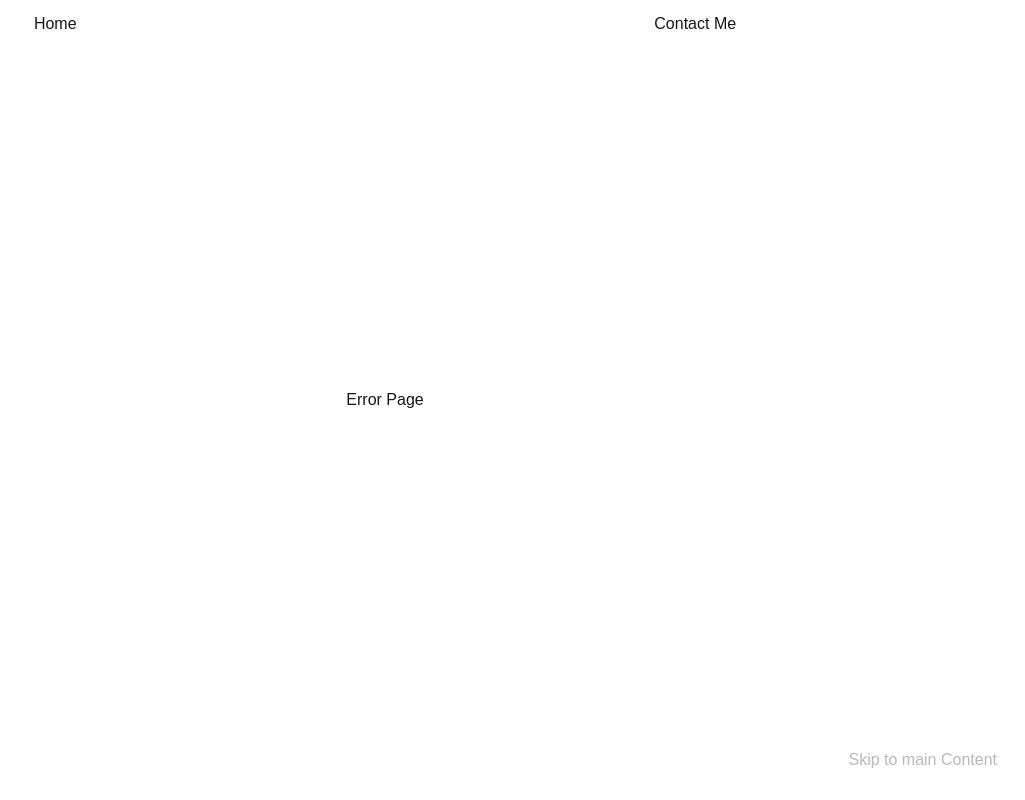
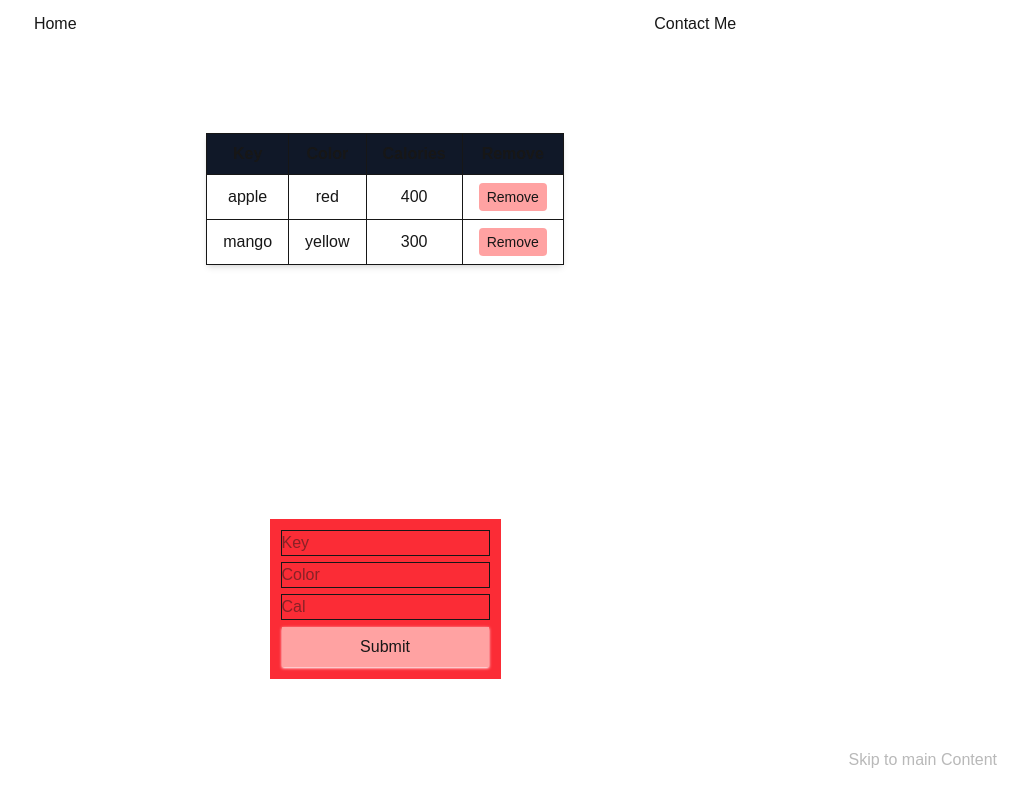
Before and after one commit to 00AbHi00/ThreeDPortfolio, a Next.js app: page /questions/2 in a window 1280 px wide. Before the commit this address had no page. Shown: the whole page, without its empty margins (255-1280 px from the left). Built offline with nearby package versions, Linux system fonts and the light colour scheme.

Commit message:
problem 2 solved

```diff
--- a/src/app/questions/1/page.tsx
+++ b/src/app/questions/1/page.tsx
@@ -1,27 +1,25 @@
+// Problem, Create a create usedebounce hook, which is capable of debouncing using setTimeout
+// Implementations
+// In the page.tsx, we create state input variable for storing the value,  hook which returns a value the
 'use client'
-import  { useState,useEffect, useRef } from "react";
+import  { useState, useRef } from "react";
 import useDebounce from "./useDebounce";
 export default function FunctionName() {
-    const InputRef=useRef<HTMLInputElement>(null)
     const [input, setInput]= useState('');
 
-
-    const debouncedInp=useDebounce(InputRef.current?.value||'',1000)
+    const debouncedInp=useDebounce(input,1000)
     // Using use State rerenders the component, so we can use ref to avoiod doing this
 
     const handleChange=(e:React.ChangeEvent<HTMLInputElement>)=>
     {
-      if(InputRef.current)
-      {
-        setInput(InputRef.current?.value)
-      }
+        setInput(e.currentTarget.value)
+
     }
 
     return (
     <div className="grid h-screen place-items-center ">
         <div>
           <input
-            ref={InputRef}
             onChange={handleChange}
             className="p-3 text-2xl outline focus:outline-red-900"
             type="search" name="" id="" />
--- /dev/null
+++ b/src/app/questions/2/page.tsx
@@ -0,0 +1,138 @@
+"use client";
+
+import { useState } from "react";
+
+type foodType = {
+  [key: string]: {
+    color: string;
+    cal: number;
+  };
+};
+export default function FunctionName() {
+  const [foods, setFoods] = useState<foodType>({
+    apple: {
+      color: "red",
+      cal: 400,
+    },
+    mango: {
+      color: "yellow",
+      cal: 300,
+    },
+  });
+  const keys = Object.keys(foods) as Array<keyof typeof foods>;
+  const submitHandler = (e: React.FormEvent<HTMLFormElement>) => {
+    e.preventDefault();
+    const formData = new FormData(e.currentTarget);
+    const KeyVal = formData.get("key") as string;
+    try {
+      setFoods((prev) => ({
+        ...prev,
+        [KeyVal]: {
+          color: formData.get("color") as string,
+          cal: parseInt(formData.get("cal") as string) | 0,
+        },
+      }));
+    } catch (e) {
+      console.log("Error Occured");
+    }
+  };
+  const removeVal = (itemKey: string) => {
+    setFoods((prev) => {
+      const updated = { ...prev };
+      delete updated[itemKey];
+      return updated;
+    });
+  };
+  const sortAscendingCal = () => {
+    setFoods((prev) => {
+      const sortedEntries = Object.entries(prev).sort(
+        ([, a], [, b]) => a.cal - b.cal
+      );
+      return Object.fromEntries(sortedEntries);
+    });
+  };
+  const sortAscendingColor = () => {
+    setFoods((prev) => {
+      const sortedEntries = Object.entries(prev).sort(([,a], [,b]) =>
+        a.color.localeCompare(b.color)
+      );
+      return Object.fromEntries(sortedEntries);
+    });
+  };
+  const sortAscendingKeys = () => {
+    setFoods((prev) => {
+      const sortedEntries = Object.entries(prev).sort(([a], [b]) =>
+        a.localeCompare(b)
+      );
+      return Object.fromEntries(sortedEntries);
+    });
+  };
+
+  return (
+    <div className="grid h-screen place-items-center ">
+      <table className="shadow-md rounded border border-gray-200 m-3">
+        <thead className="bg-gray-900">
+          <tr>
+            <th className="px-4 py-2 border" onClick={sortAscendingKeys}>Key</th>
+            <th className="px-4 py-2 border" onClick={sortAscendingColor} >Color</th>
+            <th className="px-4 py-2 border" onClick={sortAscendingCal}>Calories</th>
+            <th className="px-4 py-2 border">Remove</th>
+          </tr>
+        </thead>
+        <tbody>
+          {keys.map((item) => (
+            <tr key={item} className="text-center">
+              <td className="border px-4 py-2">{item}</td>
+              <td className="border px-4 py-2">{foods[item].color}</td>
+              <td className="border px-4 py-2">{foods[item].cal}</td>
+              <td className="border px-4 py-2">
+                <button
+                  onClick={() => removeVal(item.toString())}
+                  className="bg-red-300 hover:bg-red-500 px-2 py-1 rounded text-sm"
+                >
+                  Remove
+                </button>
+              </td>
+            </tr>
+          ))}
+        </tbody>
+      </table>
+
+      <>
+        <form
+          onSubmit={submitHandler}
+          className="flex flex-col gap-2 p-3 bg-red-500"
+          action=""
+        >
+          <input
+            required
+            name="key"
+            className="outline "
+            placeholder="Key"
+            type="text"
+          />
+          <input
+            required
+            name="color"
+            className="outline "
+            placeholder="Color"
+            type="text"
+          />
+          <input
+            required
+            name="cal"
+            className="outline "
+            placeholder="Cal"
+            type="text"
+          />
+
+          <input
+            type="submit"
+            className="bg-red-300 p-2 shadow-sm hover:bg-red-400 shadow-white"
+            value={"Submit"}
+          />
+        </form>
+      </>
+    </div>
+  );
+}
```
